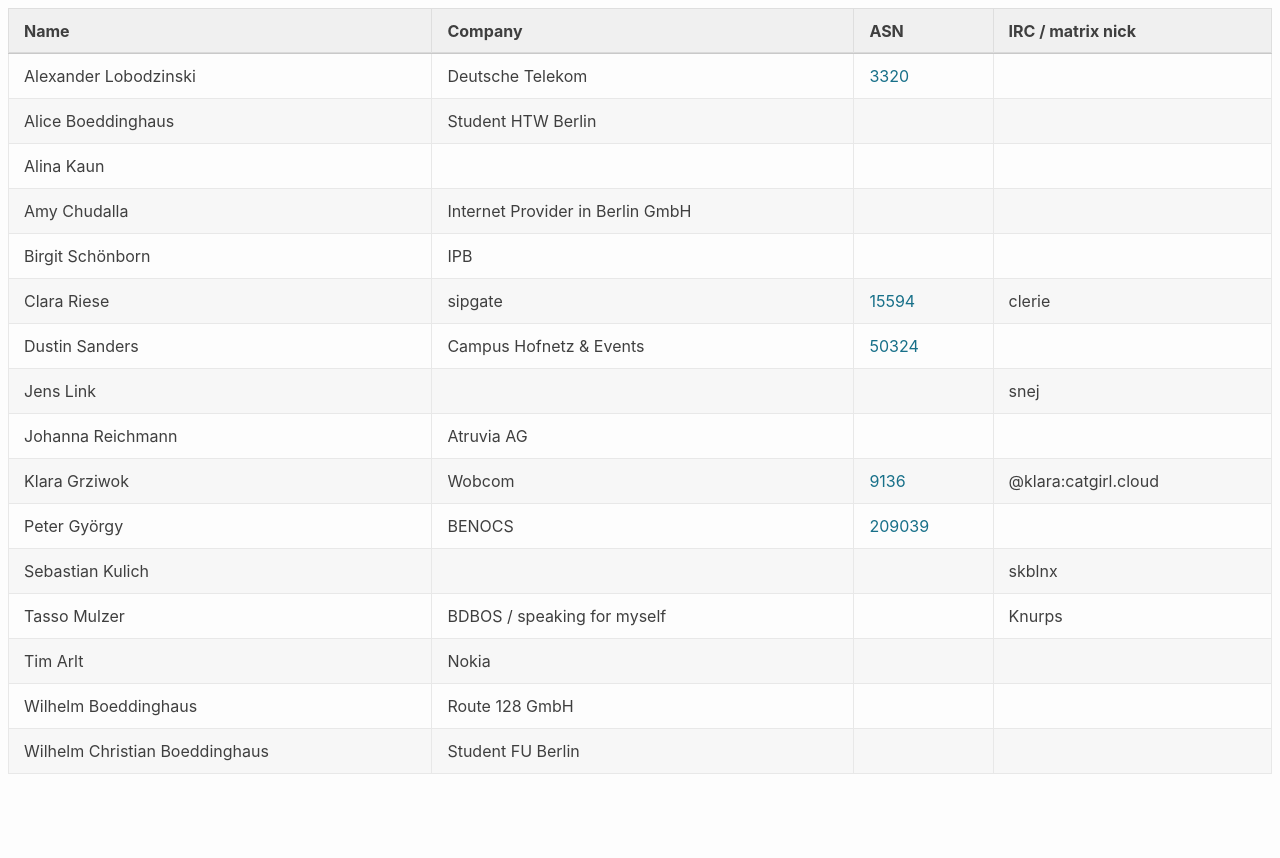
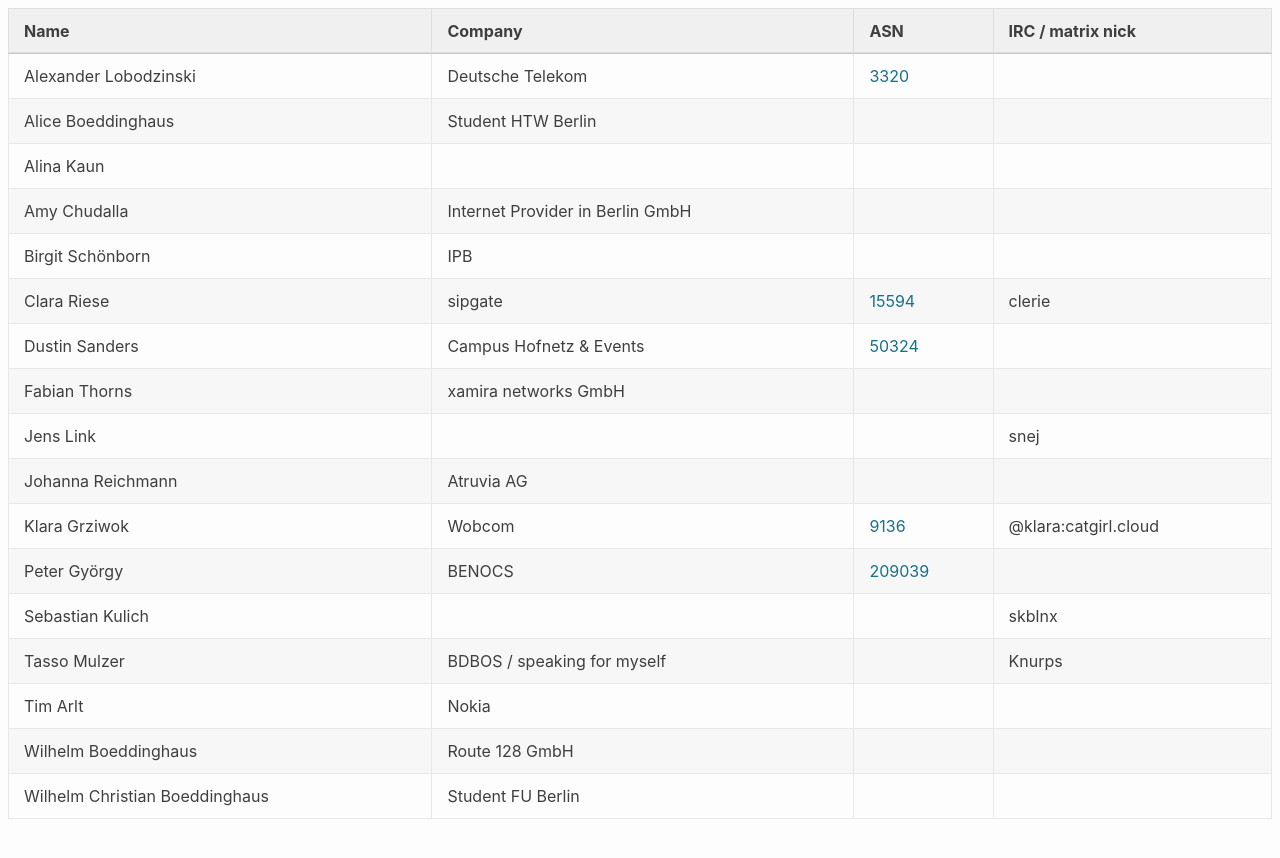
Before and after one commit to denog/pretix-attendeelist, a Jekyll site: the page built from denogmeetup25-03/index.markdown, in a window 1280 px wide. Shown: the top 858 px of the page. Built offline with Jekyll 4.4.1, drawn with Linux system fonts in a browser that asks for light colours.

Commit message:
Latest data: Tue Feb 18 21:47:50 UTC 2025

```diff
--- a/_data/attendees_denogmeetup25-03.json
+++ b/_data/attendees_denogmeetup25-03.json
@@ -40,6 +40,12 @@
     "company": "Campus Hofnetz & Events",
     "irc": null,
     "asn": "50324"
+  },
+  {
+    "name": "Fabian Thorns",
+    "company": "xamira networks GmbH",
+    "irc": null,
+    "asn": null
   },
   {
     "name": "Jens Link",
```
